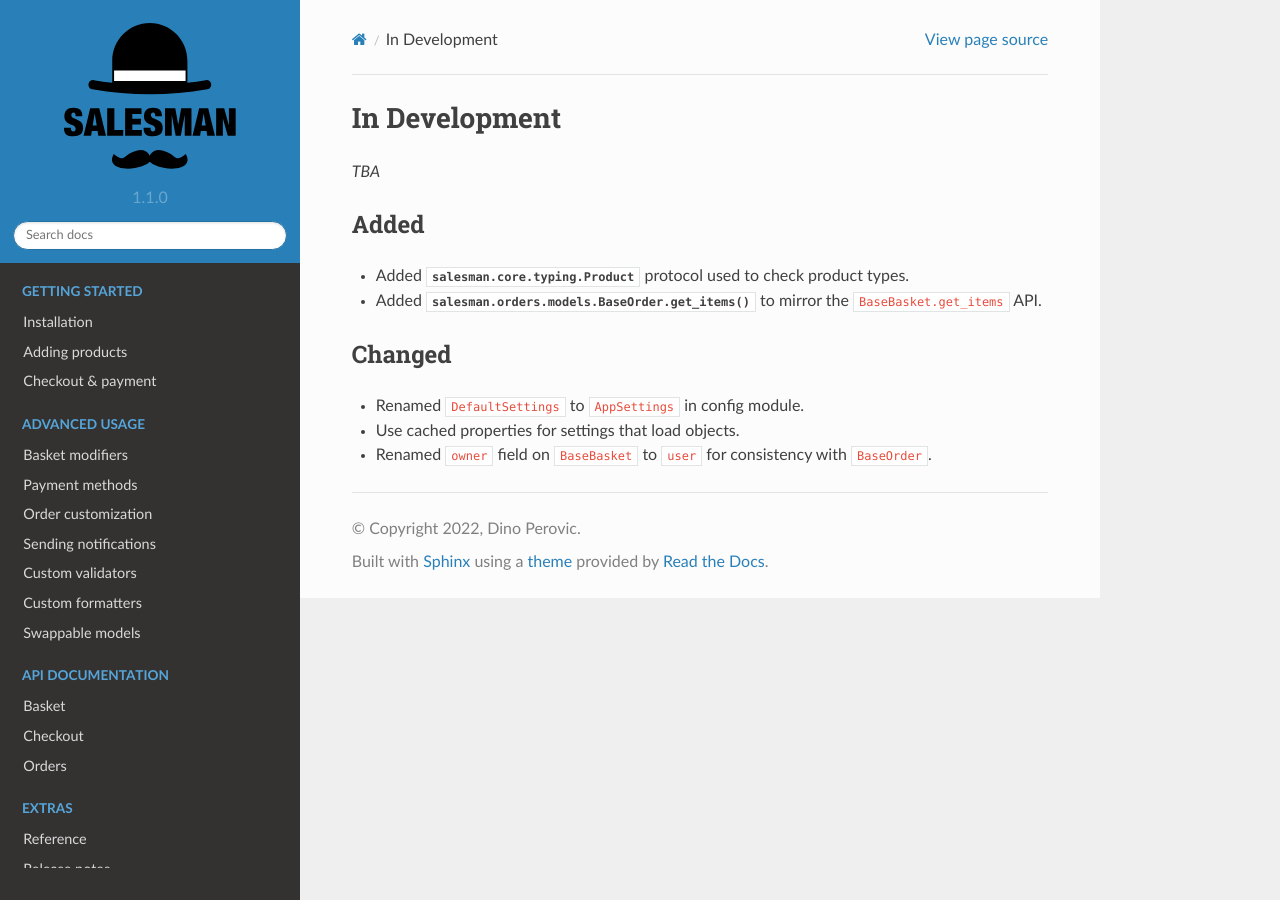
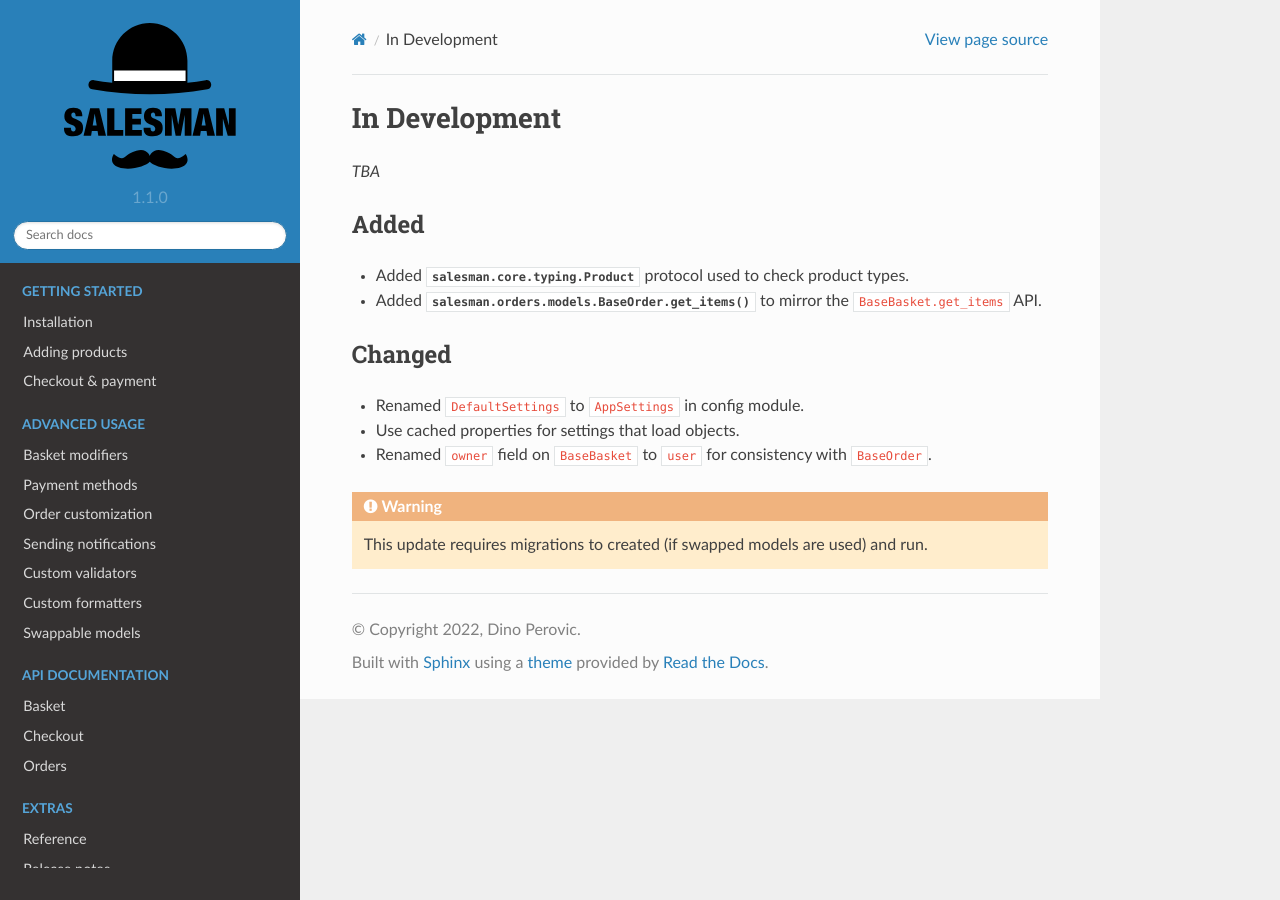
Before and after one commit to mykhailo27/django-salesman, a Sphinx documentation site: the page built from docs/releases/dev.rst, in a window 1280 px wide. Built offline with Sphinx 7.4.7 and the Read the Docs theme 2.0.0, drawn with Linux system fonts in a browser that asks for light colours.

Commit message:
Update docs

```diff
--- a/docs/releases/1.1.0.rst
+++ b/docs/releases/1.1.0.rst
@@ -26,3 +26,6 @@ Removed
 - Removed support for ``Django 3.0``.
 - Removed ``format_customer`` admin formatter.
 - Removed ``salesman.core.models.JSONField`` in favor of Django's ``models.JSONField``.
+
+.. warning::
+    This update requires migrations to be run.
--- a/docs/releases/dev.rst
+++ b/docs/releases/dev.rst
@@ -16,3 +16,6 @@ Changed
 - Renamed ``DefaultSettings`` to ``AppSettings`` in config module.
 - Use cached properties for settings that load objects.
 - Renamed ``owner`` field on ``BaseBasket`` to ``user`` for consistency with ``BaseOrder``.
+
+.. warning::
+    This update requires migrations to created (if swapped models are used) and run.
```
